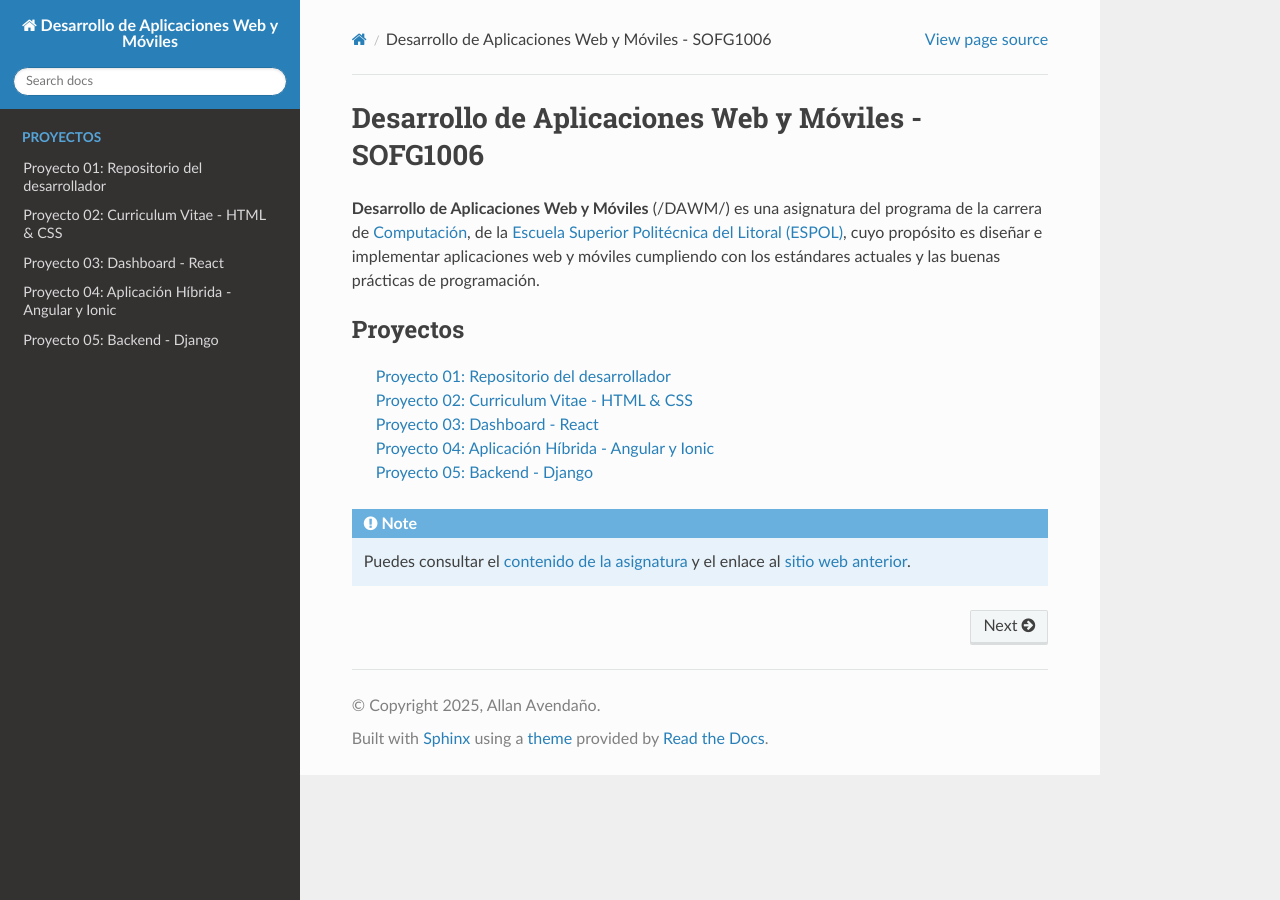
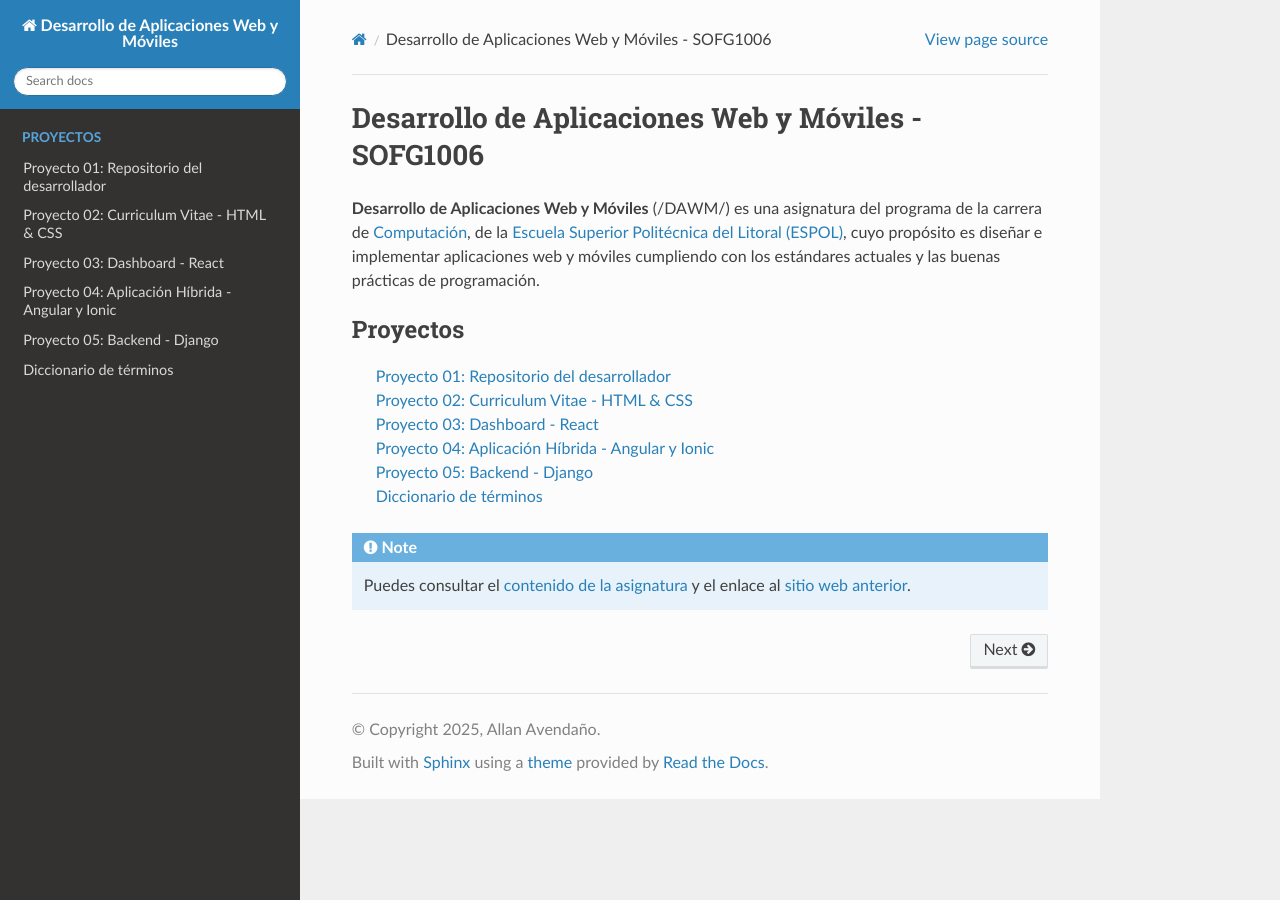
Before and after one commit to DAWMFIEC/DAWM-AI, a Sphinx documentation site: the page built from docs/source/index.rst, in a window 1280 px wide. Built offline with Sphinx 7.4.7 and the Read the Docs theme 3.1.0, drawn with Linux system fonts in a browser that asks for light colours; pages that are not in the unit, such as notebooks, are missing from menus.

Commit message:
diccionario

```diff
--- /dev/null
+++ b/docs/source/diccionario.rst
@@ -0,0 +1,7 @@
+Diccionario de términos
+===================================
+
+.. glossary::
+
+    DAWM
+        Desarrollo de Aplicaciones Web y Móviles.
--- a/docs/source/index.rst
+++ b/docs/source/index.rst
@@ -10,6 +10,7 @@ móviles cumpliendo con los estándares actuales y las buenas prácticas de prog
   :glob:
 
   proyectos/*
+  diccionario
 
 
 .. note::
```
